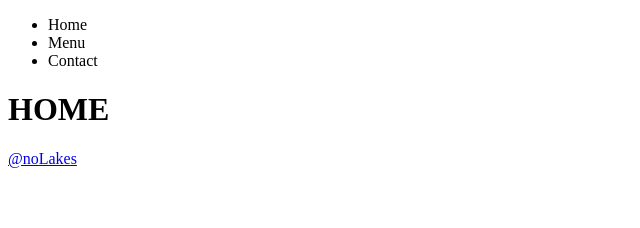
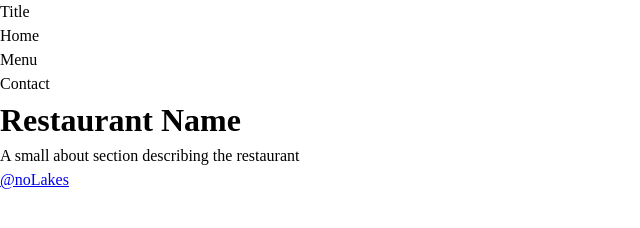
Before and after one commit to noLakes/js-restaurant, a website built with webpack: page dist/index.html in a window 1280 px wide. Shown: the whole page, without its empty margins (0-640 px from the left). Built offline with nearby package versions, Linux system fonts and the light colour scheme.

Commit message:
added nav title / css style reset

```diff
--- a/src/home.js
+++ b/src/home.js
@@ -2,9 +2,15 @@ const home = () => {
   const content = document.querySelector('.content-container');
 
   const title = document.createElement('h1');
-  title.innerHTML = 'HOME';
+  title.classList.add('title');
+  title.innerHTML = 'Restaurant Name';
 
-  content.appendChild(title)
+  const description = document.createElement('p');
+  description.classList.add('description');
+  description.innerHTML = 'A small about section describing the restaurant';
+
+  content.appendChild(title);
+  content.appendChild(description);
 }
 
 export default home;
--- a/src/index.js
+++ b/src/index.js
@@ -41,8 +41,10 @@ function loadTab(e) {
 }
 
 document.querySelectorAll('.site-nav li').forEach(el => {
-  el.addEventListener('click', toggleActive);
-  el.addEventListener('click', loadTab);
+  if(el.id !== 'header-title') {
+    el.addEventListener('click', toggleActive);
+    el.addEventListener('click', loadTab);
+  }
 });
 
 /*
--- a/src/setup.js
+++ b/src/setup.js
@@ -12,6 +12,11 @@ const setup = () => {
 
   const nav = document.createElement('ul');
   nav.classList.add('site-nav');
+
+  const title = document.createElement('li');
+  title.innerHTML = 'Title';
+  title.id = 'header-title';
+  nav.appendChild(title);
 
   const home = document.createElement('li');
   home.innerHTML = 'Home';
```
Also changed, not shown: dist/index.html, dist/main.js, dist/style.css (added).
